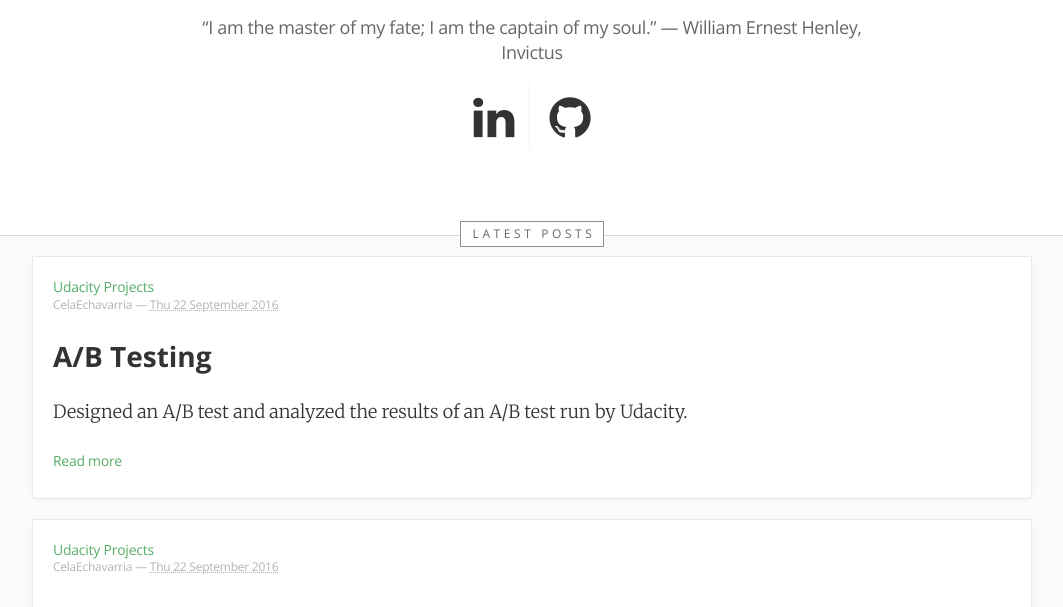
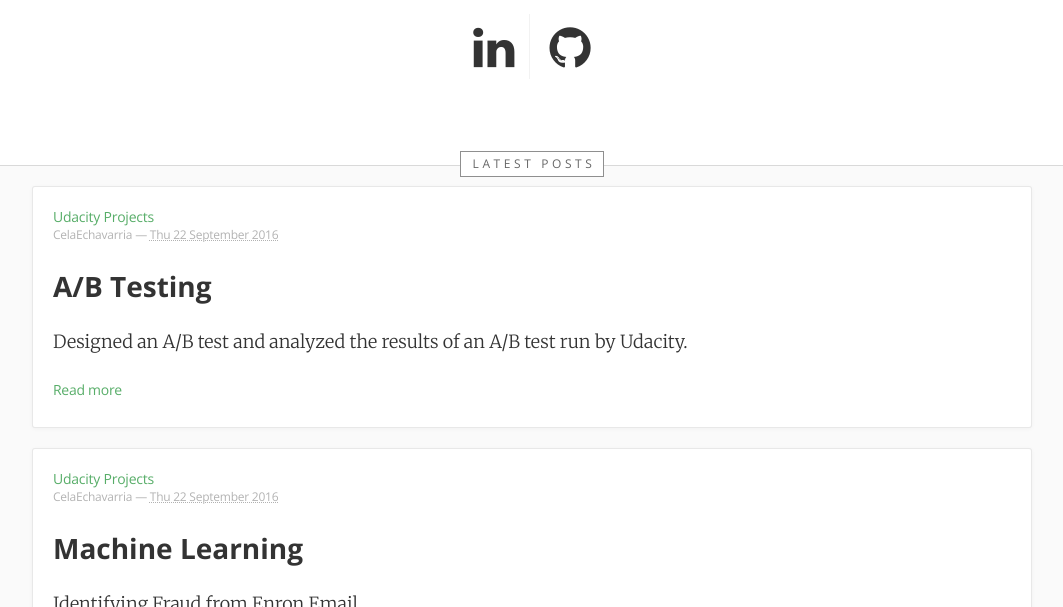
Before and after one commit to CelaEchavarria/CelaEchavarria.github.io, a plain HTML site: page author/celaechavarria.html in a window 1280 px wide. Shown: the part 493-1100 px from the top of the page, without its empty margins (108-1171 px from the left). Drawn offline with nearby package versions, Linux system fonts and the light colour scheme.

Commit message:
Update celaechavarria.html

```diff
--- a/author/celaechavarria.html
+++ b/author/celaechavarria.html
@@ -27,10 +27,7 @@
     <div class="avatar-no-cover"><img src="https://s.yimg.com/dg/users/130vBN4EaAAEDLyEn4Ael0TRwTCjboA==.large.png" alt="CelaEchavarria"></div>
     <div class="author-profile">
         <h1>CelaEchavarria</h1>
-        <p class="author-description">
-            “I am the master of my fate; I am the captain of my soul.”
-                                    ― William Ernest Henley, Invictus
-        </p>
+
         <ul class="author-links">
             <li><a href="https://www.linkedin.com/in/piedadechavarria"><i class="fa fa-linkedin"></i></a>
             <li><a href="https://github.com/CelaEchavarria"><i class="fa fa-github"></i></a>
```
